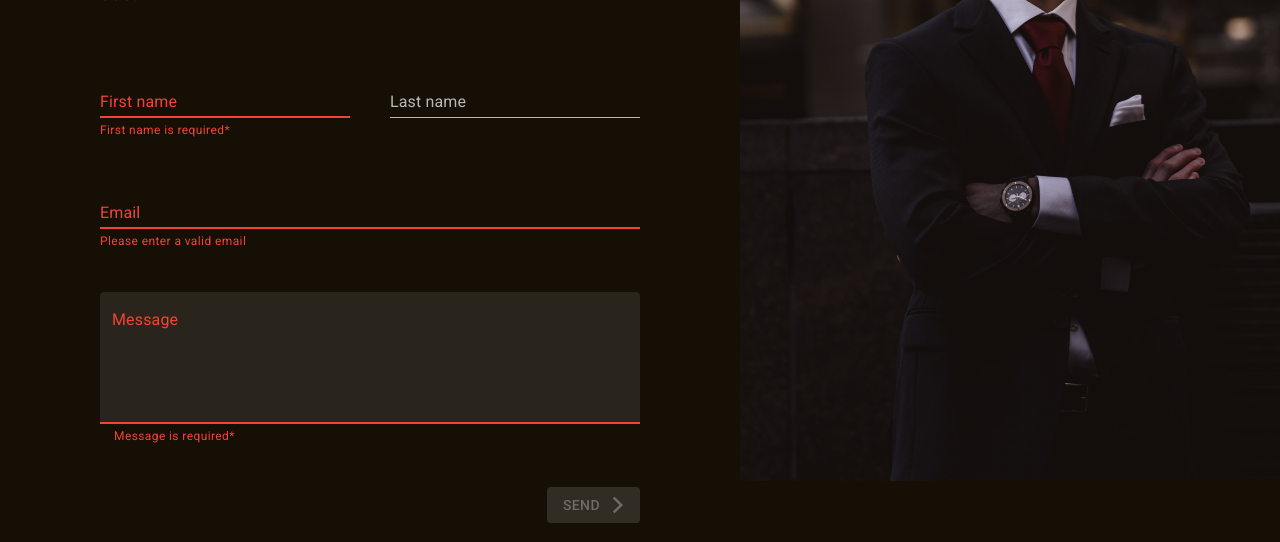
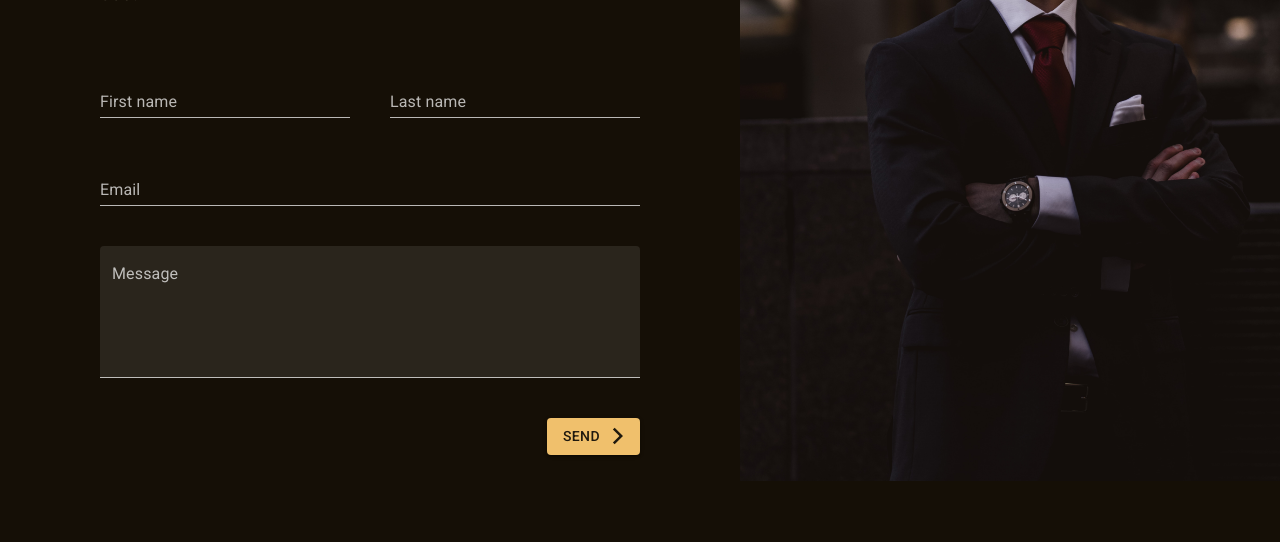
Before and after one commit to Mohanbarman/jag-portal, a React (Create React App) app: page /contact in a window 1280 px wide. Shown: the part 391-933 px from the top of the page. Built offline with nearby package versions, Linux system fonts and the light colour scheme; no server answers.

Commit message:
Changing inline progress bar to global

```diff
--- a/src/routes/Contact.js
+++ b/src/routes/Contact.js
@@ -1,7 +1,7 @@
 import React, { useContext, useState } from 'react';
 import ActionFormContainer from "../components/ActionFormContainer";
 import { contactUsScreenContent } from "../Content";
-import { TextField, Button, LinearProgress } from "@material-ui/core";
+import { TextField, Button } from "@material-ui/core";
 import { validateEmail } from "../Utils";
 import { ArrowForwardIos } from "@material-ui/icons";
 import Navbar from "../components/Navbar";
@@ -17,16 +17,23 @@ const Contact = () => {
 
   const { heading, subheading, image } = contactUsScreenContent;
   const { isAuthenticated } = useContext(authContext);
-  const { displayModal } = useContext(utilsContext);
-  const [isLoading, setIsLoading] = useState(false);
+  const { displayModal, setIsLoading, isLoading } = useContext(utilsContext);
 
   const [firstName, setFirstName] = useState('');
   const [lastName, setLastName] = useState('');
   const [message, setMessage] = useState('');
   const [email, setEmail] = useState('');
 
+  const [isSubmitClicked, setIsSubmitClicked] = useState(false);
+
   const _handleSubmit = async (e) => {
     e.preventDefault();
+    setIsSubmitClicked(true);
+
+    if (firstName.length < 1 && lastName.length < 1 && message.length < 1 && !validateEmail(email)) {
+      displayModal('Form contains Errors', SEVERITY.ERROR);
+      return 0;
+    }
 
     setIsLoading(true);
 
@@ -42,7 +49,6 @@ const Contact = () => {
 
   return (
     <>
-      {isLoading && <LinearProgress color='primary' />}
       <Navbar routes={isAuthenticated ? authenticatedRoutes : unauthenticatedRoutes} />
       <ActionFormContainer heading={heading} subheading={subheading} image={image}>
         <form className='action-form-form'>
@@ -53,8 +59,8 @@ const Contact = () => {
               className='action-form-input'
               value={firstName}
               onChange={e => setFirstName(e.target.value)}
-              error={firstName.length < 1}
-              helperText={firstName.length < 1 ? 'First name is required*' : ''}
+              error={firstName.length < 1 && isSubmitClicked}
+              helperText={firstName.length < 1 && isSubmitClicked ? 'First name is required*' : ''}
             />
 
             <TextField
@@ -71,8 +77,8 @@ const Contact = () => {
               className='action-form-input action-form-input-x2'
               value={email}
               onChange={e => setEmail(e.target.value)}
-              error={!validateEmail(email)}
-              helperText={validateEmail(email) ? '' : 'Please enter a valid email'}
+              error={!validateEmail(email) && isSubmitClicked}
+              helperText={!validateEmail(email) && isSubmitClicked ? 'Please enter a valid email' : ''}
             />
 
             <TextField
@@ -85,8 +91,8 @@ const Contact = () => {
               variant='filled'
               value={message}
               onChange={e => setMessage(e.target.value)}
-              error={message.length < 1}
-              helperText={message.length < 1 ? 'Message is required*' : ''}
+              error={message.length < 1 && isSubmitClicked}
+              helperText={message.length < 1 && isSubmitClicked ? 'Message is required*' : ''}
             />
           </div>
 
@@ -97,7 +103,7 @@ const Contact = () => {
             type='submit'
             color='primary'
             onClick={_handleSubmit}
-            disabled={firstName.length < 1 || message.length < 1 || !validateEmail(email)}
+            disabled={isLoading}
           >Send</Button>
         </form>
       </ActionFormContainer>
```
